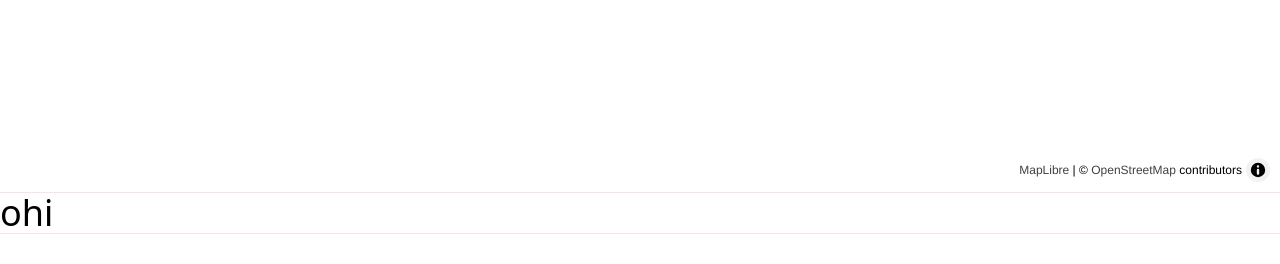
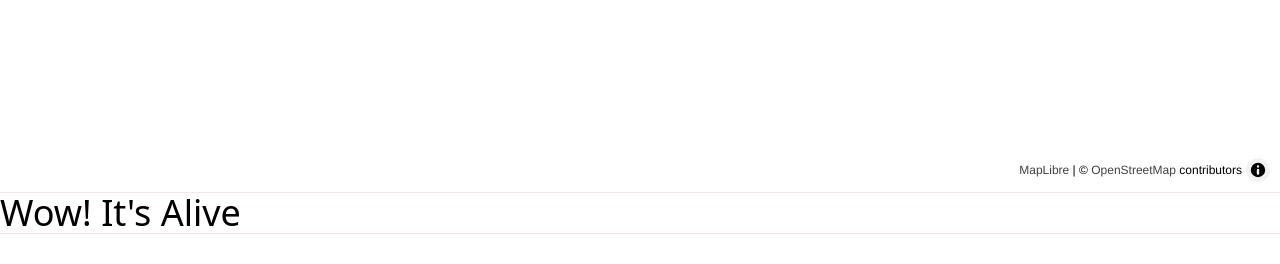
Before and after one commit to jakswa/atalanta, a plain HTML site: page static/index.html in a window 1280 px wide. Drawn offline with nearby package versions, Linux system fonts and the light colour scheme; no server answers.

Commit message:
automatic deployments

```diff
--- a/static/index.html
+++ b/static/index.html
@@ -10,7 +10,9 @@
   <body>
     <div class="flex flex-col h-full">
       <div class="h-48" id="map"></div>
-      <div class="flex-grow border-y border-red-100 text-4xl">ohi</div>
+      <div class="flex-grow border-y border-red-100 text-4xl">
+        Wow! It's Alive
+      </div>
     </div>
   </body>
 </html>
```
Also changed, not shown: 1 other file.
